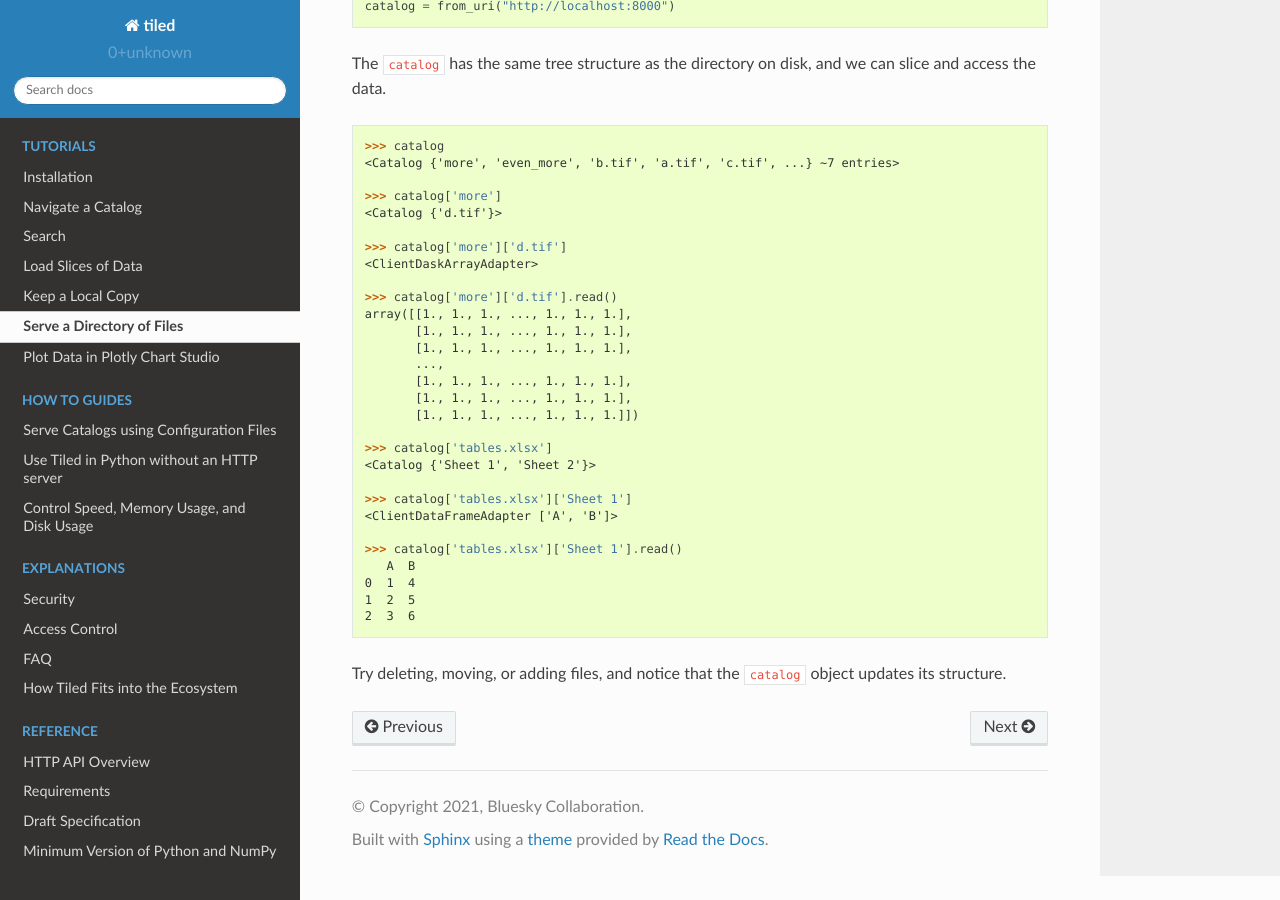
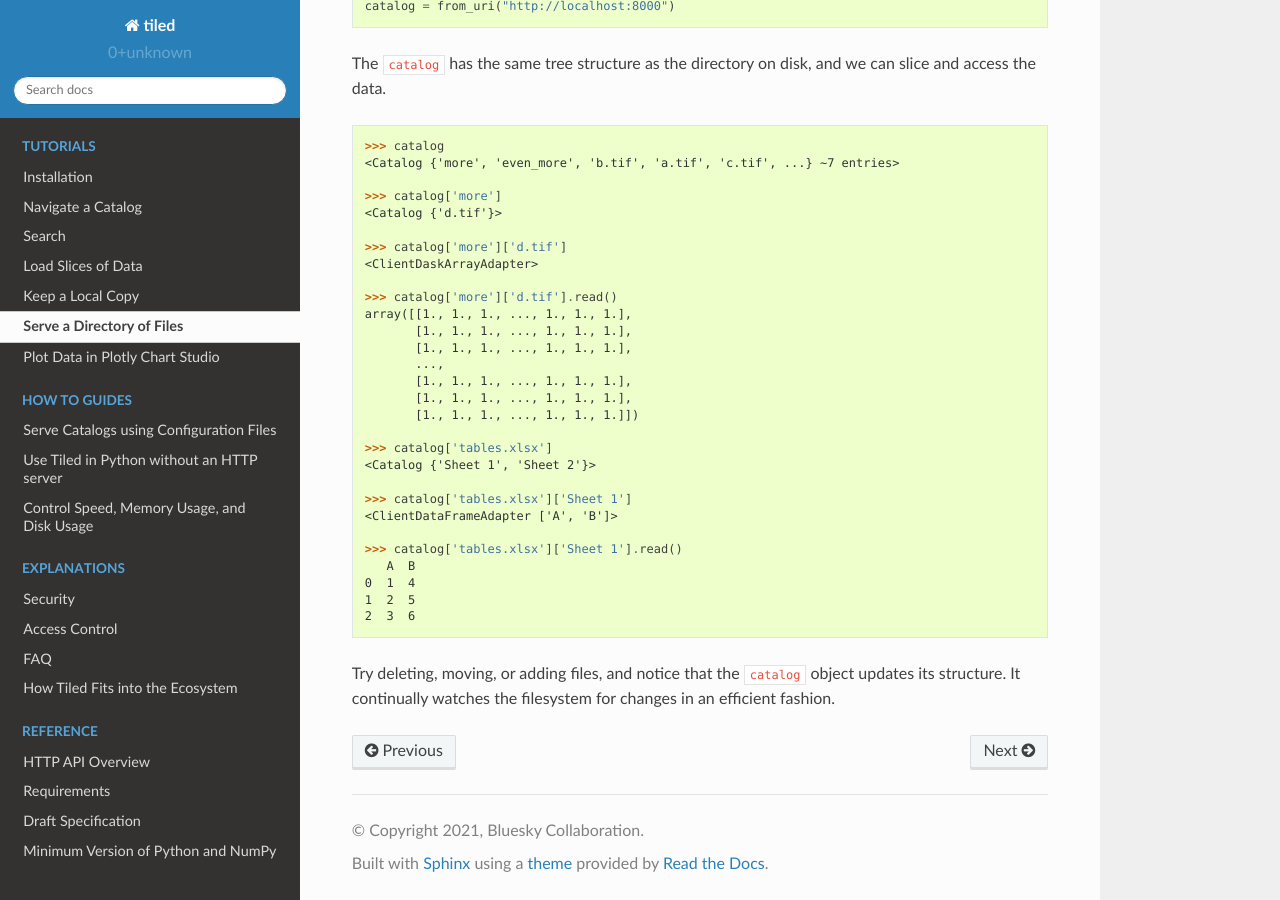
Before and after one commit to bluesky/tiled, a Sphinx documentation site: the page built from docs/source/tutorials/serving-files.md, in a window 1280 px wide and 900 px high, scrolled down 1184 px. Built offline with Sphinx 7.4.7 and the Read the Docs theme 2.0.0, drawn with Linux system fonts in a browser that asks for light colours; pages that are not in the unit, such as notebooks, are missing from menus.

Commit message:
Add explanation.

````diff
--- a/docs/source/tutorials/serving-files.md
+++ b/docs/source/tutorials/serving-files.md
@@ -94,4 +94,5 @@
 ```
 
 Try deleting, moving, or adding files, and notice that the ``catalog`` object
-updates its structure.
+updates its structure. It continually watches the filesystem for changes in an
+efficient fashion.
````
